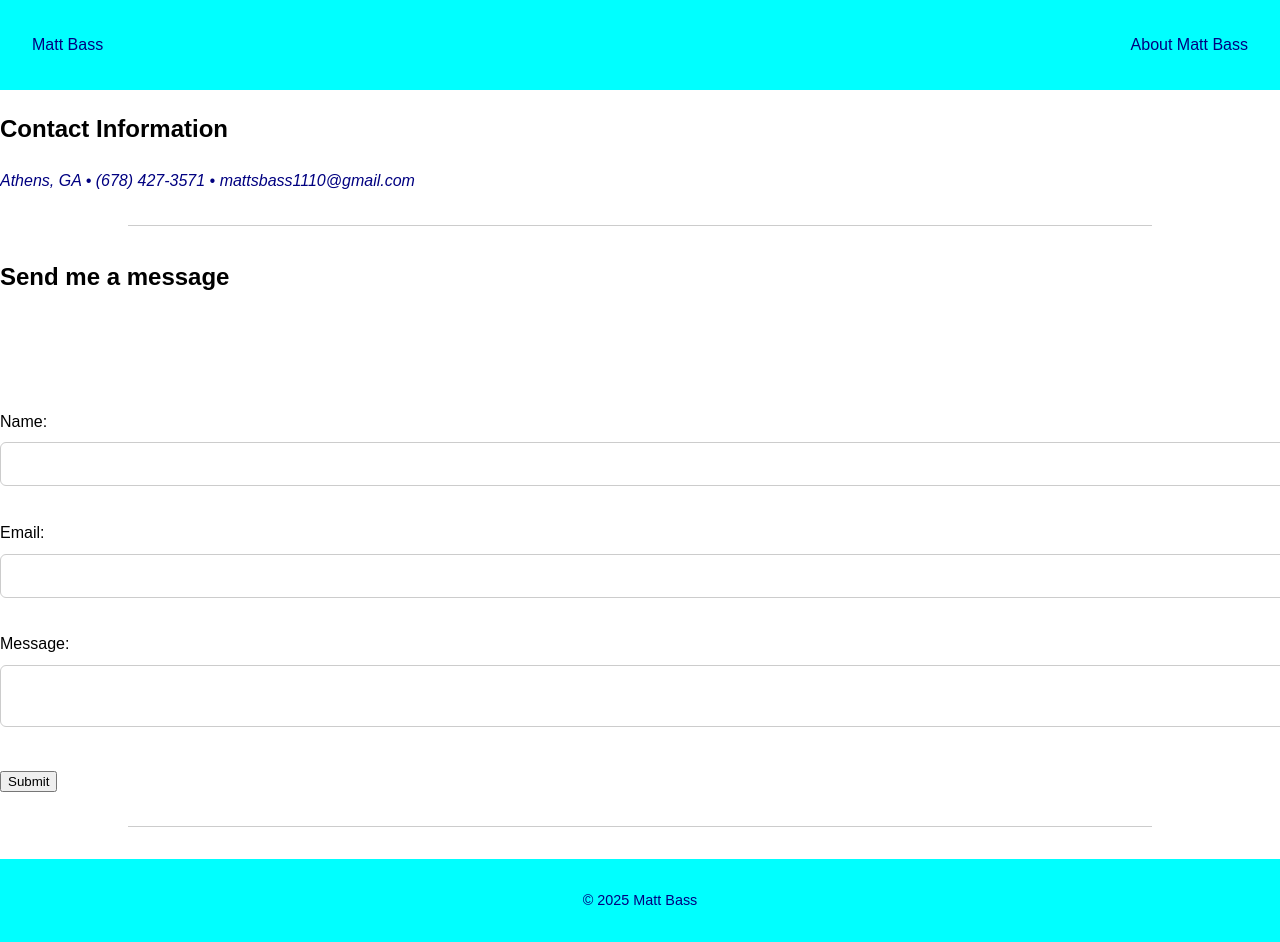
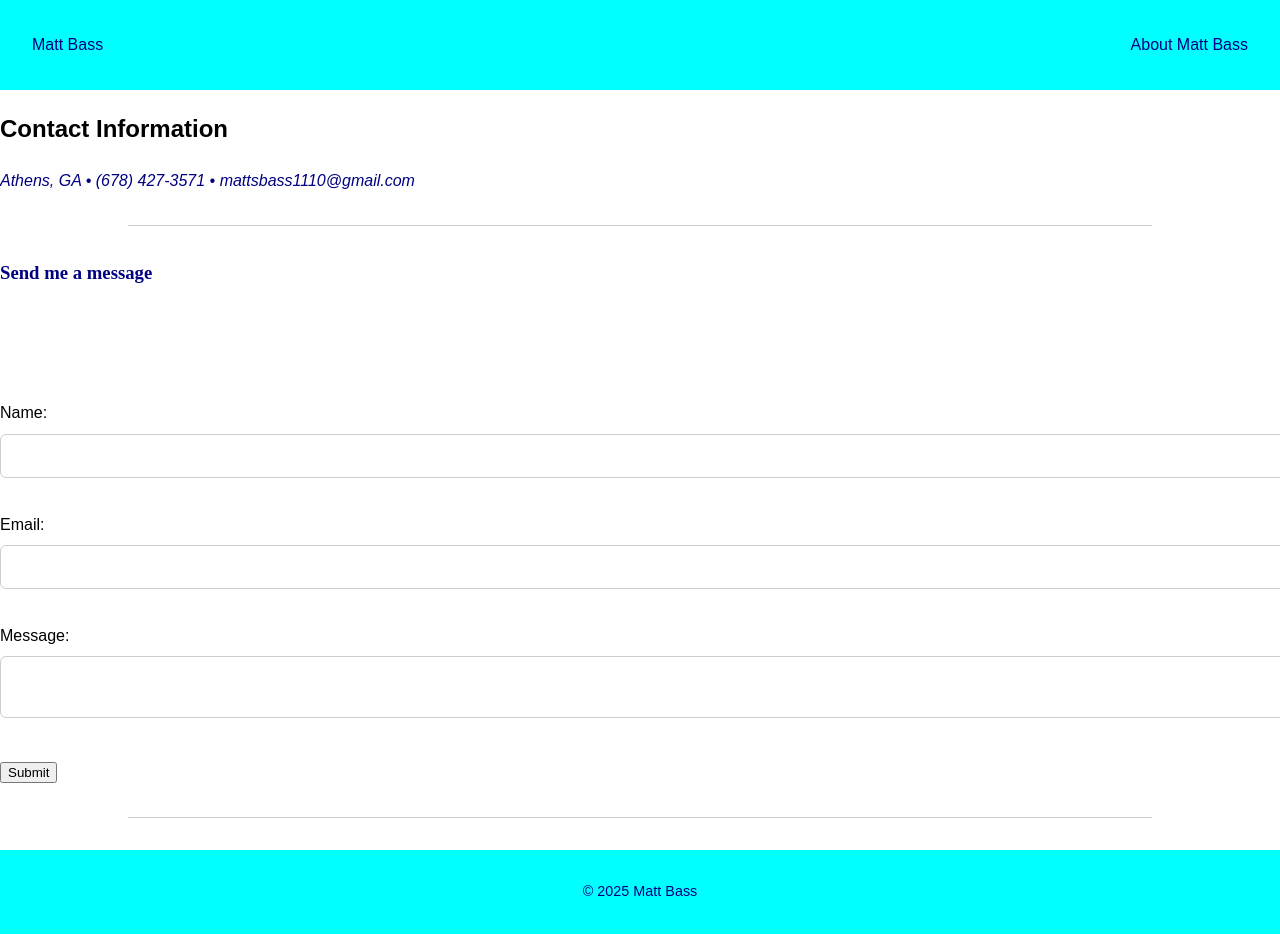
Before and after one commit to mattsbass1110/css-cv-resume-index.html, a plain HTML site: page contact.html in a window 1280 px wide. Shown: the top 942 px of the page. Drawn offline with Linux system fonts and the light colour scheme.

Commit message:
Update contact.html

```diff
--- a/contact.html
+++ b/contact.html
@@ -23,7 +23,7 @@
 
   <!-- Contact Form -->
   <section>
-    <h2>Send me a message</h2>
+    <h3>Send me a message</h3>
     <div class="one-col"></div>
       <form method="POST" action="https://formsubmit.co/YOUR_UNIQUE_FORM_ID">
         <label for="name">Name:</label><br>
```
